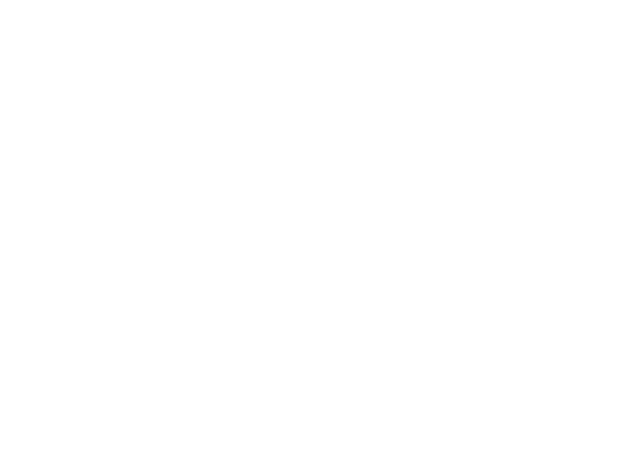
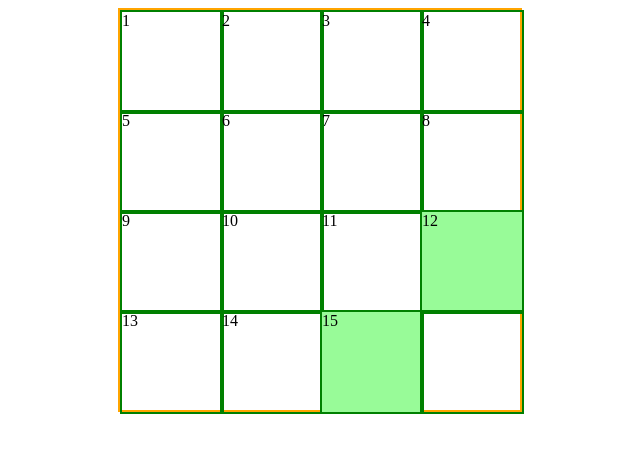
Before and after one commit to timurkalimullin/gem-puzzles, a website: page index.html in a window 1280 px wide. Shown: the whole page, without its empty margins (320-960 px from the left). Drawn offline with Linux system fonts and the light colour scheme.

Commit message:
feat: add render game elements and find removable func

```diff
--- a/css/style.scss
+++ b/css/style.scss
@@ -1,3 +1,14 @@
-body {
-    color:red;
+.square{
+    position: relative;
+    margin: auto auto;
+    width: 400px;
+    height: 400px;
+    border: 2px solid orange;
+    .gem{
+        position: absolute;
+        border: 2px solid green;
+    }
+    .moveAble{
+        background-color: palegreen;
+    }
 }
--- a/index.html
+++ b/index.html
@@ -3,9 +3,14 @@
 <head>
     <meta charset="UTF-8">
     <meta name="viewport" content="width=device-width, initial-scale=1.0">
+    <link rel="stylesheet" href="css/style.min.css">
     <title>Gem Puzzle</title>
 </head>
 <body>
+    <div class="square">
 
+    </div>
+
+<script src="index.js"></script>
 </body>
 </html>
--- a/index.js
+++ b/index.js
@@ -0,0 +1,44 @@
+
+function createField(n) {
+  for (let i = 0; i < n; i += 1) {
+    for (let j = 0; j < n; j += 1) {
+      const gem = document.createElement('div');
+      gem.classList.add('gem');
+      gem.setAttribute('data', `${i}${j}`);
+      const gemNumber = (n * i + 1) + j;
+      if (i === n - 1 && j === n - 1) {
+        gem.innerHTML = '<span></span>';
+        gem.setAttribute('id', 'zero');
+      } else {
+        gem.innerHTML = `<span>${gemNumber}</span>`;
+        gem.setAttribute('id', `${i}${j}`);
+      }
+      const topShift = gem.getAttribute('data').slice(0, 1) * (100 / n);
+      const leftShift = gem.getAttribute('data').slice(1) * (100 / n);
+      gem.style.left = `${leftShift}%`;
+      gem.style.top = `${topShift}%`;
+      gem.style.width = `${100 / n}%`;
+      gem.style.height = `${100 / n}%`;
+      document.querySelector('.square').append(gem);
+    }
+  }
+}
+
+function findRemovable() {
+  const zero = document.querySelector('#zero');
+  const a = zero.getAttribute('data').slice(0, 1);
+  const b = zero.getAttribute('data').slice(-1);
+  const [atTop, atRight, atBottom, atLeft] = [`${a - 1}${b}`, `${a}${b + 1}`, `${a + 1}${b}`, `${a}${b - 1}`];
+  const moveAble = [atTop, atRight, atBottom, atLeft];
+
+  document.querySelectorAll('.gem').forEach((el) => {
+    moveAble.forEach((item) => {
+      if (item === el.getAttribute('data')) {
+        el.classList.add('moveAble');
+      }
+    });
+  });
+}
+
+createField(4);
+findRemovable();
```
Also changed, not shown: package.json (added, +16 -0 lines), .eslintrc.js (added), css/style.min.css, 2 other files.
